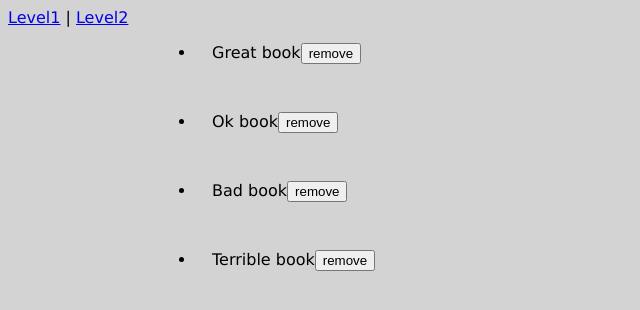
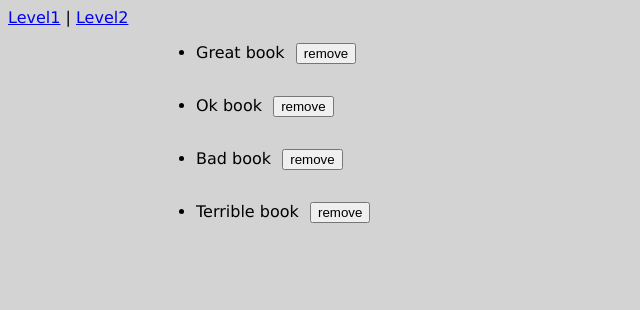
Before and after one commit to olga-cerovic/olga-cerovic-js2-ma2, a plain HTML site: page index.html in a window 1280 px wide. Shown: the whole page, without its empty margins (0-640 px from the left). Drawn offline with Linux system fonts and the light colour scheme.

Commit message:
Deleted unnecessary styles

```diff
--- a/css/styles.css
+++ b/css/styles.css
@@ -18,9 +18,9 @@ li {
   border-radius: 5px;
   width: 250px;
   margin: 1rem;
-  padding: 0 1rem 1rem;
 }
 
-.complete {
-  text-decoration: line-through;
+i,
+button {
+  margin-left: 0.7rem;
 }
--- a/js/script.js
+++ b/js/script.js
@@ -55,7 +55,6 @@ function createBookElement(book) {
 
   element.append(button);
 
-
   return element;
 }
 
```
